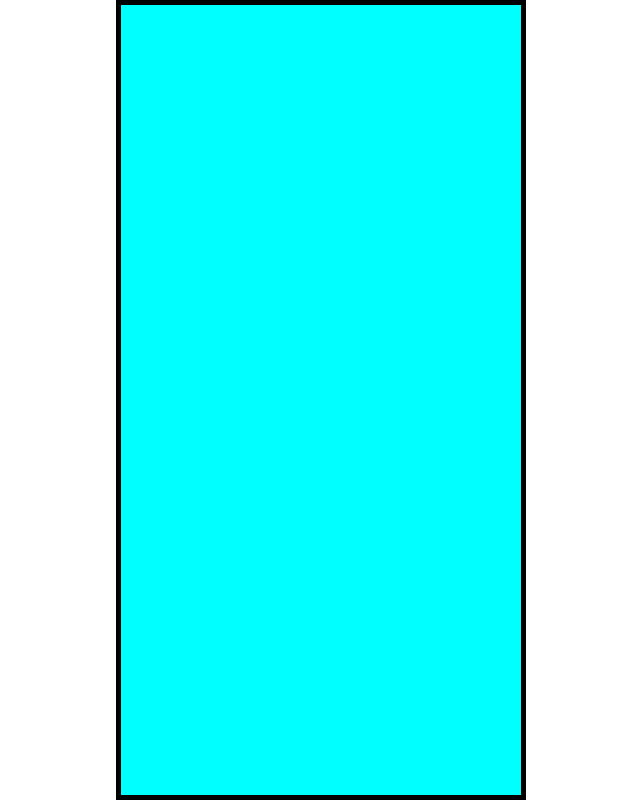
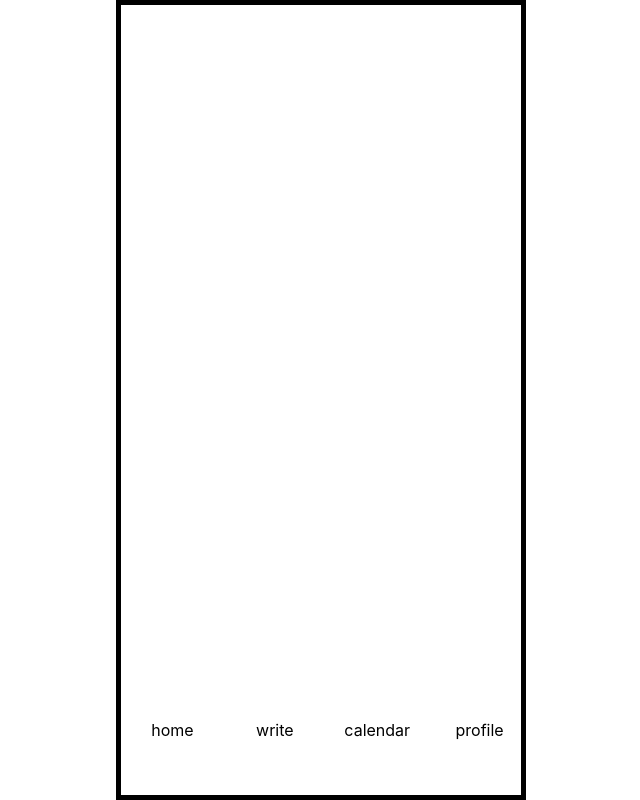
Before and after one commit to obb8923/whip, a React (Create React App) app in the folder front/root/: page / in a window 1280 px wide. Shown: the whole page, without its empty margins (319-959 px from the left). Built offline with nearby package versions, Linux system fonts and the light colour scheme.

Commit message:
gnb 까지

```diff
--- a/front/root/src/App.js
+++ b/front/root/src/App.js
@@ -1,5 +1,4 @@
 import React from "react";
-import GNB from "./components/GNB";
 import Main from "./components/Main";
 import Frame from "./components/Frame";
 import CalendarPage from "./components/CalendarPage";
@@ -7,12 +6,11 @@ import { BrowserRouter, Route, Routes, useLocation } from "react-router-dom";
 
 function App() {
   return (
-    <Frame>
-      <BrowserRouter>
+    <BrowserRouter>
+      <Frame>
         <AppContent />
-      </BrowserRouter>
-      <GNB />
-    </Frame>
+      </Frame>
+    </BrowserRouter>
   );
 }
 
--- a/front/root/src/components/Frame.js
+++ b/front/root/src/components/Frame.js
@@ -1,9 +1,11 @@
 import styles from "../css/Frame.module.css";
-
+import GNB from "./GNB";
 export default function Frame() {
   return (
     <div className={styles.frameBody}>
-      <div className={styles.mainBody}></div>
+      <div className={styles.mainBody}>
+        <GNB />
+      </div>
     </div>
   );
 }
--- a/front/root/src/components/GNB.js
+++ b/front/root/src/components/GNB.js
@@ -2,13 +2,11 @@ import styles from "../css/GNB.module.css";
 import NButton from "./NButton";
 export default function GNB() {
   return (
-    <div className={styles.GNBFrame}>
-      <div className={styles.GNBBody}>
-        <NButton where="home"></NButton>
-        <NButton where="write"></NButton>
-        <NButton where="calendae"></NButton>
-        <NButton where="profile"></NButton>
-      </div>
+    <div className={styles.GNBBody}>
+      <NButton where="home"></NButton>
+      <NButton where="write"></NButton>
+      <NButton where="calendar"></NButton>
+      <NButton where="profile"></NButton>
     </div>
   );
 }
--- a/front/root/src/components/NButton.js
+++ b/front/root/src/components/NButton.js
@@ -1,6 +1,14 @@
+import styles from "../css/NButton.module.css";
+import { useNavigate } from "react-router-dom";
+
 export default function NButton({ where }) {
+  const navigate = useNavigate();
+  const handleNav = () => {
+    navigate(`/${where}`);
+  };
+
   return (
-    <div>
+    <div className={styles.NButtonFrame} onClick={handleNav}>
       <>{where}</>
     </div>
   );
--- a/front/root/src/css/Frame.module.css
+++ b/front/root/src/css/Frame.module.css
@@ -14,5 +14,5 @@
   width: 32vw;
   height: 100vh;
   border: 5px solid black;
-  background-color: aqua;
+  position: absolute;
 }
--- a/front/root/src/css/GNB.module.css
+++ b/front/root/src/css/GNB.module.css
@@ -1,14 +1,7 @@
-.GNBFrame {
-  width: 100%;
-  height: 100%;
+.GNBBody {
+  width: 32vw;
+  height: 80px;
   display: flex;
-  flex-direction: column;
-  justify-self: end;
+  position: fixed;
+  bottom: 0;
 }
-.GNBBody {
-  width: 100%;
-  height: 80px;
-  background-color: blue;
-  display: flex;
-  position: absolute;
-}
--- /dev/null
+++ b/front/root/src/css/NButton.module.css
@@ -0,0 +1,7 @@
+.NButtonFrame {
+  text-align: center;
+  flex: 1 1;
+}
+.NButtonFrame:hover {
+  cursor: pointer;
+}
```
